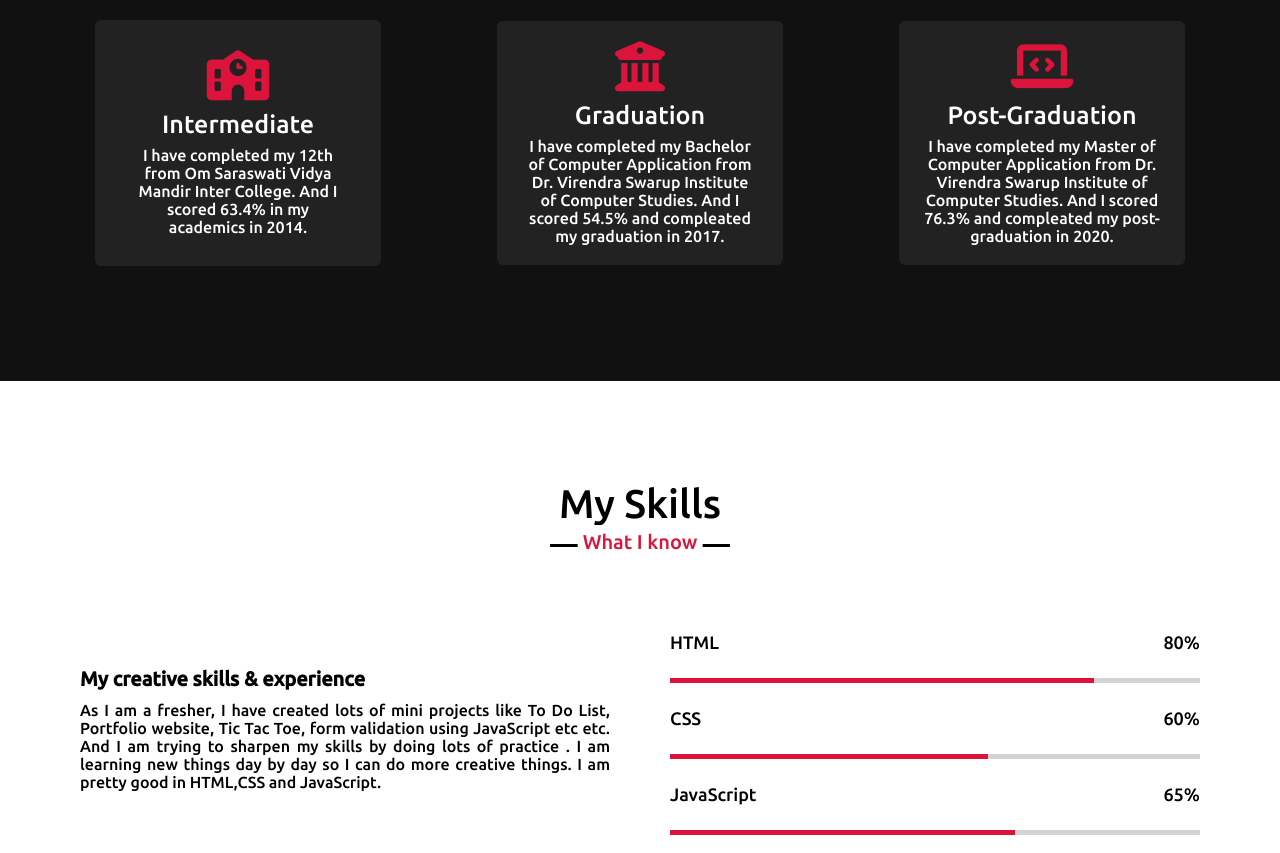
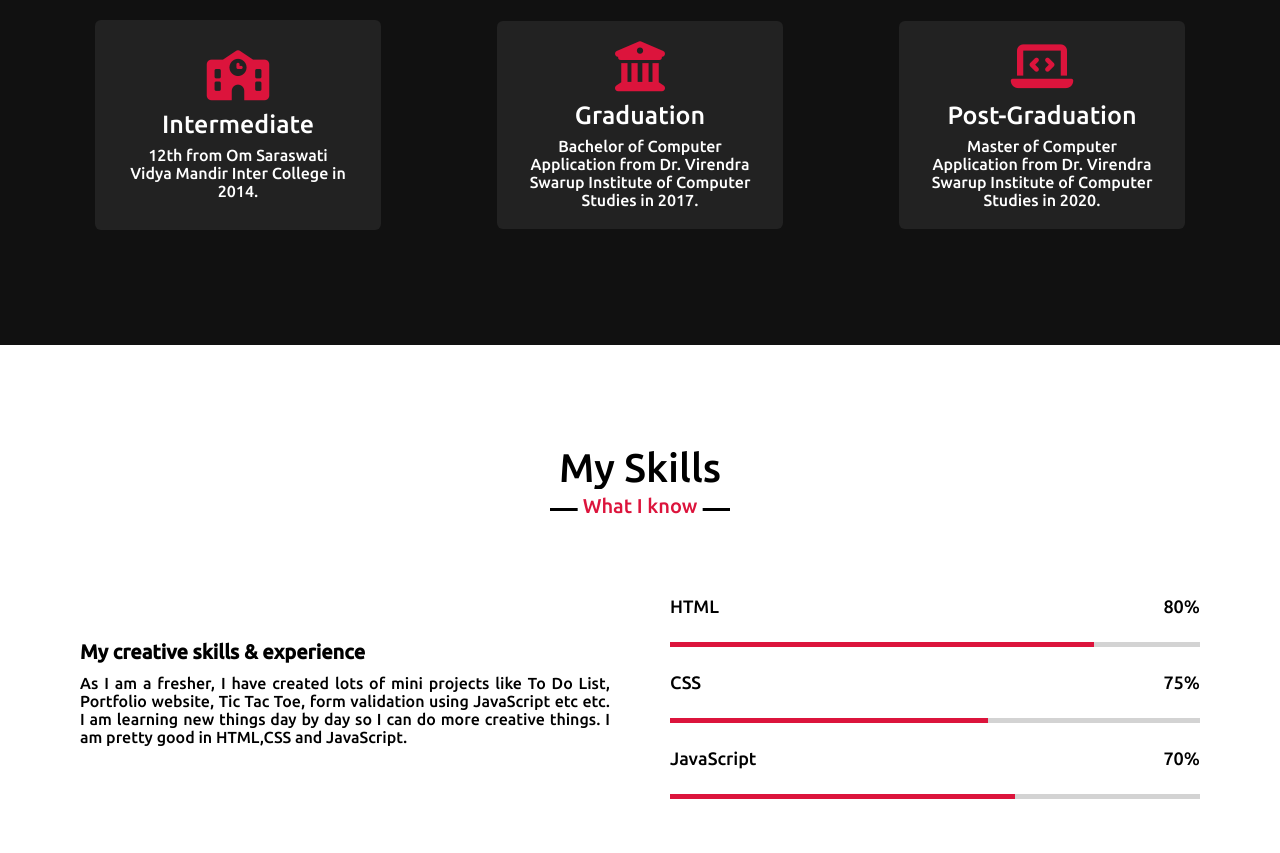
Before and after one commit to Faizansiddiqui287/faizan-portfolio.github.io, a plain HTML site: page index.html in a window 1280 px wide. Shown: the part 1720-2573 px from the top of the page. Drawn offline with nearby package versions, Linux system fonts and the light colour scheme.

Commit message:
Update index.html

```diff
--- a/index.html
+++ b/index.html
@@ -40,7 +40,7 @@
                 <div class="text1">Hello, My name is</div>
                 <div class="text2">Faizan Siddiqui</div>
                 <div class="text3">And I am a <span class="typing"></span></div>
-                <a href="./Faizan Resume.pdf" download="faizan_resume">Hire Me</a>
+                <a href="./Faizan Resume (2).pdf" download="faizan_resume">Hire Me</a>
             </div>
         </div>
 
@@ -57,15 +57,13 @@
                 </div>
                 <div class="col right">
                     <div class="text">I'm Faizan and I'm a <span>Front-End Developer</span></div>
-                    <p>I've worked hard in my education and now I'm ready to apply my knowledge into practice. While I
-                        don't have any real-life work experience, still I am trying my best to explore more and more
-                        about front-end technology which helps me and motivate me to do creative work. I have
+                    <p>I've worked hard in my education and now I'm ready to apply my knowledge into practice in front-end technologies. I have
                         willingness to
                         learn and receptive. I am effective and efficient in time management. And I am willingness to
                         work with full conviction with a result-oriented approach.
 
                     </p>
-                    <a href="./Faizan Resume.pdf" download="faizan_resume">Download Resume</a>
+                    <a href="./Faizan Resume (2).pdf" download="faizan_resume">Download Resume</a>
                 </div>
             </div>
         </div>
@@ -88,24 +86,23 @@
                     <div class="box box1">
                         <i class="fas fa-school"></i>
                         <div class="text">Intermediate</div>
-                        <p>I have completed my 12th from Om Saraswati Vidya Mandir Inter College. And I scored 63.4% in
-                            my academics in 2014.</p>
+                        <p>12th from Om Saraswati Vidya Mandir Inter College in 2014.</p>
                     </div>
                 </div>
                 <div class="card">
                     <div class="box">
                         <i class="fas fa-university"></i>
                         <div class="text">Graduation</div>
-                        <p>I have completed my Bachelor of Computer Application from Dr. Virendra Swarup Institute of
-                            Computer Studies. And I scored 54.5% and compleated my graduation in 2017.</p>
+                        <p>Bachelor of Computer Application from Dr. Virendra Swarup Institute of
+                            Computer Studies in 2017.</p>
                     </div>
                 </div>
                 <div class="card">
                     <div class="box">
                         <i class="fas fa-laptop-code"></i>
                         <div class="text">Post-Graduation</div>
-                        <p>I have completed my Master of Computer Application from Dr. Virendra Swarup Institute of
-                            Computer Studies. And I scored 76.3% and compleated my post-graduation in 2020.</p>
+                        <p>Master of Computer Application from Dr. Virendra Swarup Institute of
+                            Computer Studies in 2020.</p>
                     </div>
                 </div>
             </div>
@@ -120,8 +117,7 @@
                 <div class="column left">
                     <div class="text">My creative skills & experience</div>
                     <p>As I am a fresher, I have created lots of mini projects like To Do List, Portfolio website, Tic
-                        Tac Toe, form validation using JavaScript etc etc. And I am trying to sharpen my skills by doing
-                        lots of practice . I am learning new things day by day so I can do more creative things. I am
+                        Tac Toe, form validation using JavaScript etc etc. I am learning new things day by day so I can do more creative things. I am
                         pretty good in HTML,CSS and JavaScript.</p>
                 </div>
                 <div class="column right">
@@ -135,7 +131,7 @@
                     <div class="bars">
                         <div class="info">
                             <span>CSS</span>
-                            <span>60%</span>
+                            <span>75%</span>
                         </div>
                         <div class="line css"></div>
 
@@ -143,7 +139,7 @@
                     <div class="bars">
                         <div class="info">
                             <span>JavaScript</span>
-                            <span>65%</span>
+                            <span>70%</span>
                         </div>
                         <div class="line javascript"></div>
 
@@ -160,9 +156,7 @@
             <div class="contact-content">
                 <div class="column left">
                     <div class="text">Get in touch</div>
-                    <p>If you have any questions, please feel free to drop me a line. If you don't get an answer
-                        immediately. I might just be travelling through the middle of nowhere. I'll get back to contact
-                        you as soon as I can.</p>
+
                     <div class="row">
                         <i class="fas fa-user"></i>
                         <div class="info">
```
